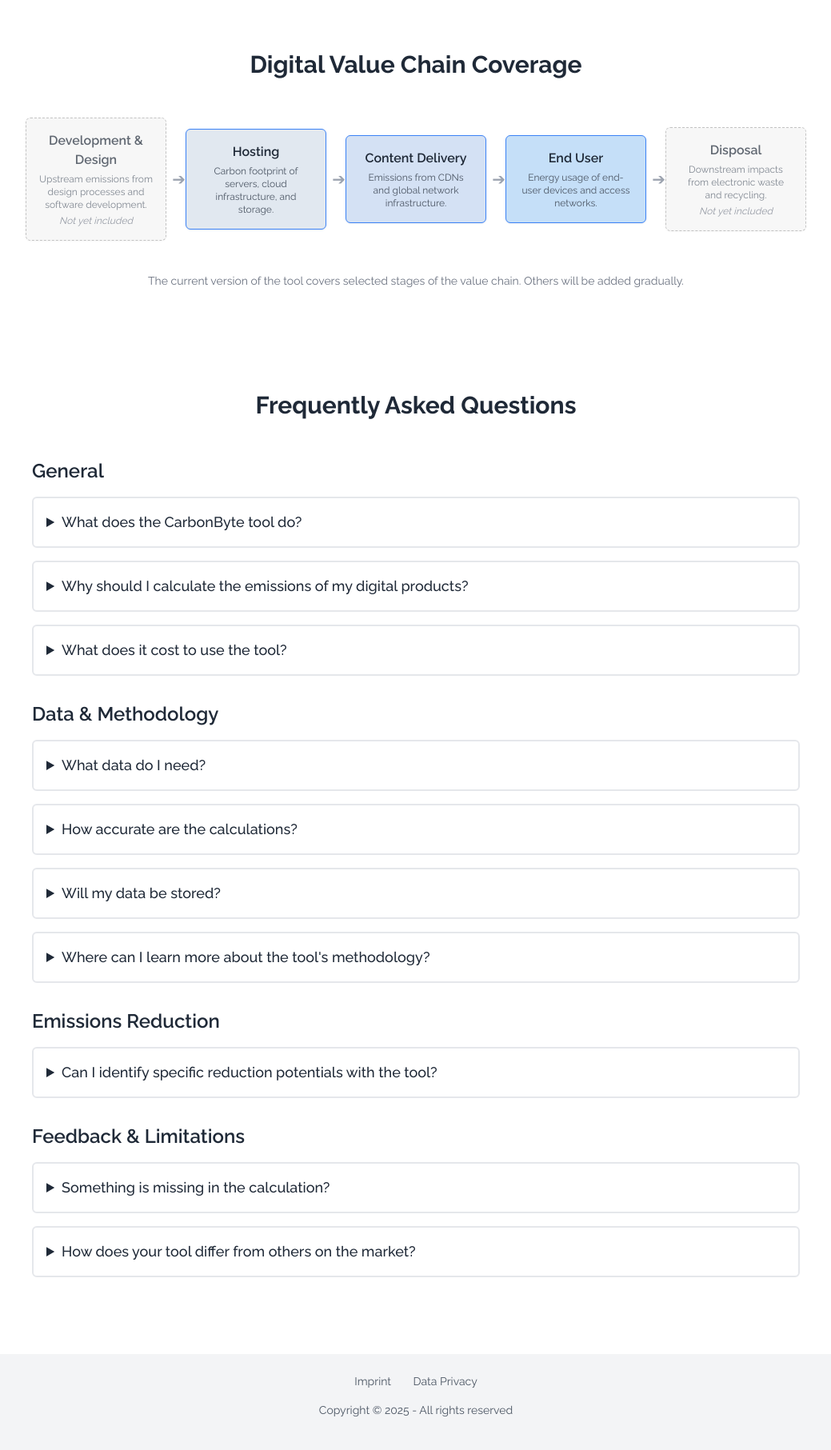
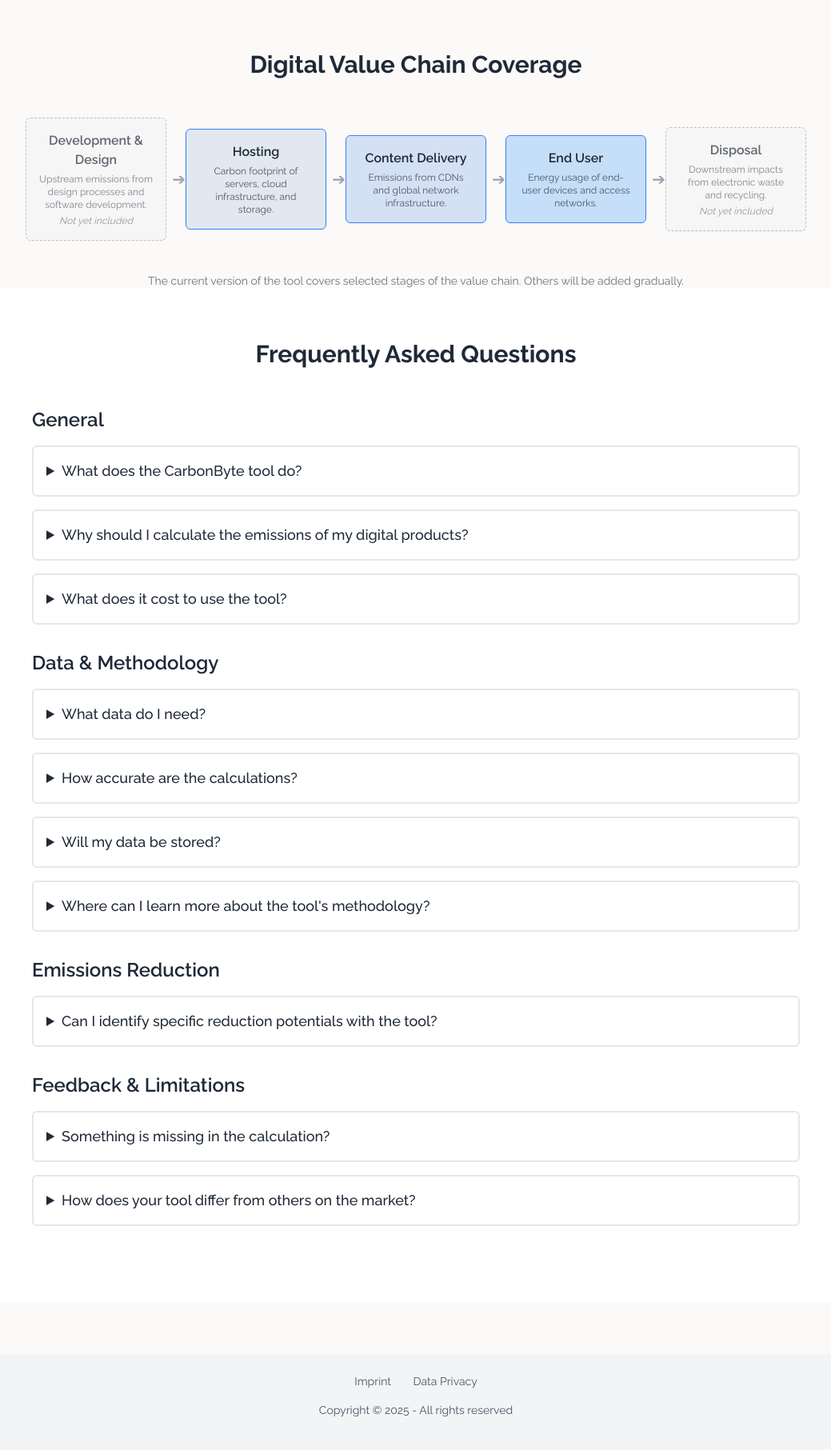
Before and after one commit to AnneLovina/carbonbyte, a Flask app: page / in a window 1280 px wide. Shown: the part 614-2427 px from the top of the page at 80% size, without its empty margins (120-1159 px from the left). Run offline with Flask 3, Linux system fonts and the light colour scheme; some libraries are stand-ins or nearby versions.

Commit message:
Update landing.html
Test change background color

```diff
--- a/templates/landing.html
+++ b/templates/landing.html
@@ -34,7 +34,7 @@
 
 <!-- Key Features Section -->
 <!-- Value Chain with Arrows -->
-<section class="py-16 bg-white" id="value-chain">
+<div class="py-16" style="background-color: #fcfaf9;">
   <div class="max-w-6xl mx-auto px-4 sm:px-6 lg:px-8">
     <h2 class="text-3xl font-bold text-center mb-12">Digital Value Chain Coverage</h2>
 
```
